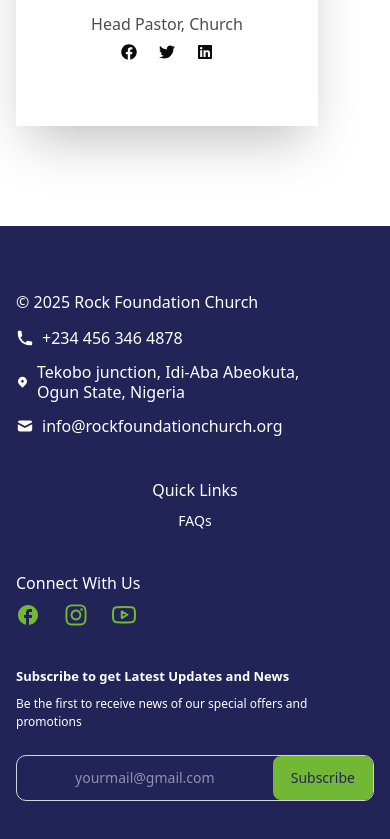
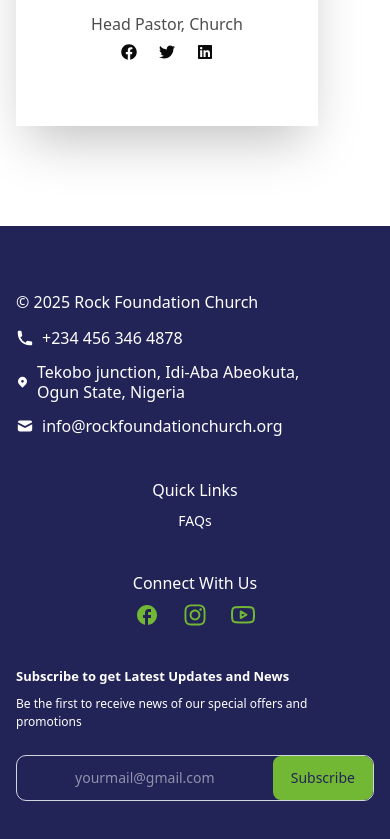
Before and after one commit to RFC-webapp/rfc_website, a Next.js app in the folder client/: page /about in a window 390 px wide. Shown: the part 10501-11340 px from the top of the page. Built offline with nearby package versions, Linux system fonts and the light colour scheme.

Commit message:
minor changes

```diff
--- a/client/components/shared/Footer.tsx
+++ b/client/components/shared/Footer.tsx
@@ -47,9 +47,9 @@ export const Footer = () => {
         </div>
 
         {/* 3 */}
-        <div className="md:w-[30%] lg:w-auto">
+        <div className="md:w-[30%] text-center lg:w-auto">
           <h4 className="font-normal pb-2 text-[16px]">Connect With Us</h4>
-          <div className="flex gap-6 items-center">
+          <div className="flex gap-6 justify-center items-center">
             <MdFacebook size={24} color="#73B834" />
             <FaInstagram size={24} color="#73B834" />
             <FiYoutube size={24} color="#73B834" />
```
